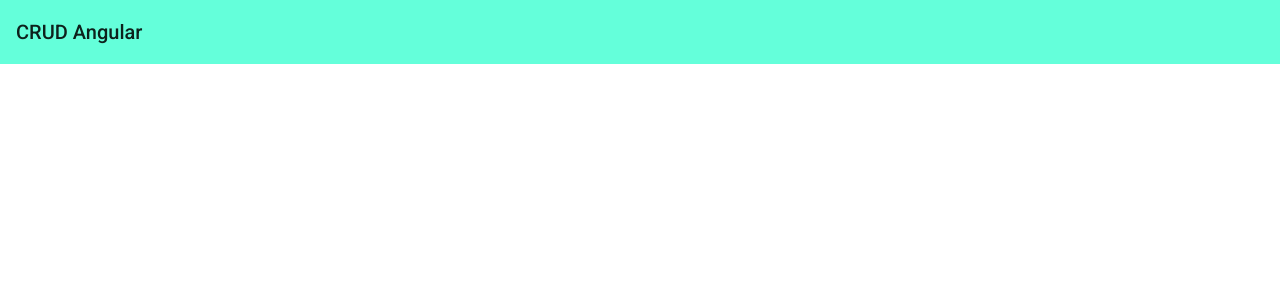
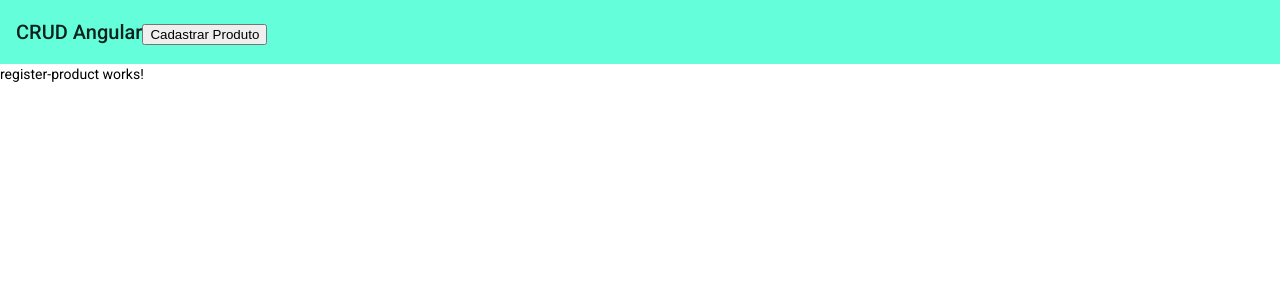
Before and after one commit to fernandosenacruz/test-angular-spring, an Angular app in the folder crud-angular/: page /products/register in a window 1280 px wide. Before the commit this address led to /. Shown: the top 300 px of the page. Built offline with nearby package versions, Linux system fonts and the light colour scheme.

Commit message:
feat: :sparkles: Rota
Cria botão com redirecionamento para rota de cadastro de produto

```diff
--- a/crud-angular/src/app/app.component.html
+++ b/crud-angular/src/app/app.component.html
@@ -1,7 +1,11 @@
 <header>
   <mat-toolbar color="primary">
     <span>CRUD Angular</span>
-    <span class="example-spacer"></span>
+    <div class="header-icons">
+      <button mat-button (click)="onRegisterRedirect()" color="primary">
+        Cadastrar Produto
+      </button>
+    </div>
   </mat-toolbar>
 </header>
 
--- a/crud-angular/src/app/app.component.ts
+++ b/crud-angular/src/app/app.component.ts
@@ -1,10 +1,28 @@
 import { Component } from '@angular/core';
+import { MatDialog } from '@angular/material/dialog';
+import { Router } from '@angular/router';
+
+import { ErrorDialogComponent } from './shered/components/error-dialog/error-dialog.component';
 
 @Component({
   selector: 'app-root',
   templateUrl: './app.component.html',
-  styleUrls: ['./app.component.scss']
+  styleUrls: ['./app.component.scss'],
 })
 export class AppComponent {
   title = 'crud-angular';
+
+  constructor(private router: Router, public dialog: MatDialog) {}
+
+  openDialogError(error: string) {
+    this.dialog.open(ErrorDialogComponent, {
+      data: error,
+    });
+  }
+
+  ngOnInit(): void {}
+
+  onRegisterRedirect() {
+    this.router.navigate(['/products/register']);
+  }
 }
--- a/crud-angular/src/app/products/products-routing.module.ts
+++ b/crud-angular/src/app/products/products-routing.module.ts
@@ -2,8 +2,12 @@ import { NgModule } from '@angular/core';
 import { RouterModule, Routes } from '@angular/router';
 
 import { ProductsComponent } from './products/products.component';
+import { RegisterProductComponent } from './register-product/register-product.component';
 
-const routes: Routes = [{ path: '', component: ProductsComponent }];
+const routes: Routes = [
+  { path: '', component: ProductsComponent },
+  { path: 'products/register', component: RegisterProductComponent },
+];
 
 @NgModule({
   imports: [RouterModule.forChild(routes)],
--- a/crud-angular/src/app/products/products.module.ts
+++ b/crud-angular/src/app/products/products.module.ts
@@ -5,9 +5,10 @@ import { AppMaterialModule } from '../shered/app-material/app-material.module';
 import { SharedModule } from '../shered/shared.module';
 import { ProductsRoutingModule } from './products-routing.module';
 import { ProductsComponent } from './products/products.component';
+import { RegisterProductComponent } from './register-product/register-product.component';
 
 @NgModule({
-  declarations: [ProductsComponent],
+  declarations: [ProductsComponent, RegisterProductComponent],
   imports: [
     CommonModule,
     AppMaterialModule,
--- /dev/null
+++ b/crud-angular/src/app/products/register-product/register-product.component.html
@@ -0,0 +1 @@
+<p>register-product works!</p>
--- /dev/null
+++ b/crud-angular/src/app/products/register-product/register-product.component.ts
@@ -0,0 +1,15 @@
+import { Component, OnInit } from '@angular/core';
+
+@Component({
+  selector: 'app-register-product',
+  templateUrl: './register-product.component.html',
+  styleUrls: ['./register-product.component.scss']
+})
+export class RegisterProductComponent implements OnInit {
+
+  constructor() { }
+
+  ngOnInit(): void {
+  }
+
+}
```
Also changed, not shown: crud-angular/src/app/products/products/products.component.html (+8 -0 lines), crud-angular/src/app/products/register-product/register-product.component.scss (added), 1 other file (tests, documents, lock files or other folders).
